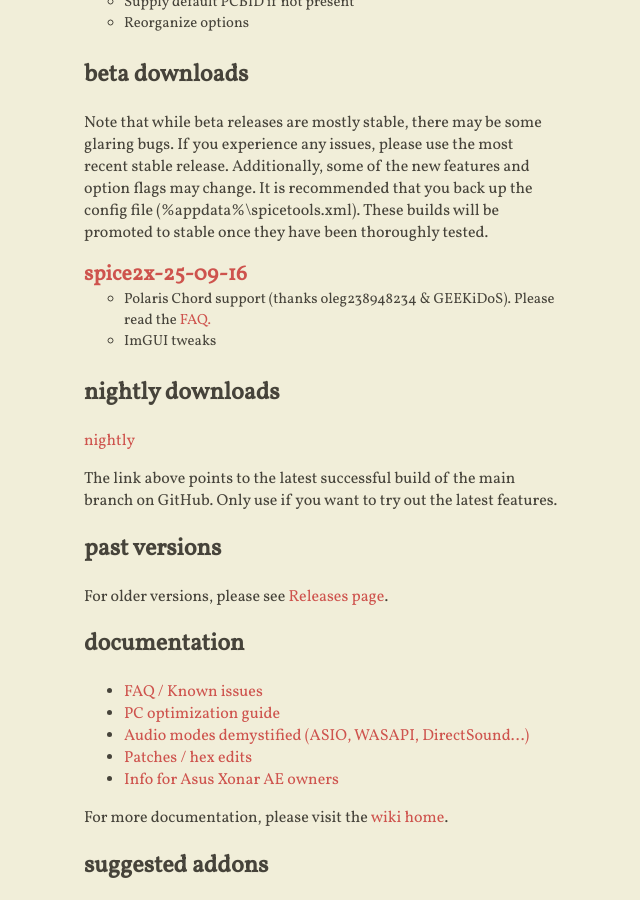
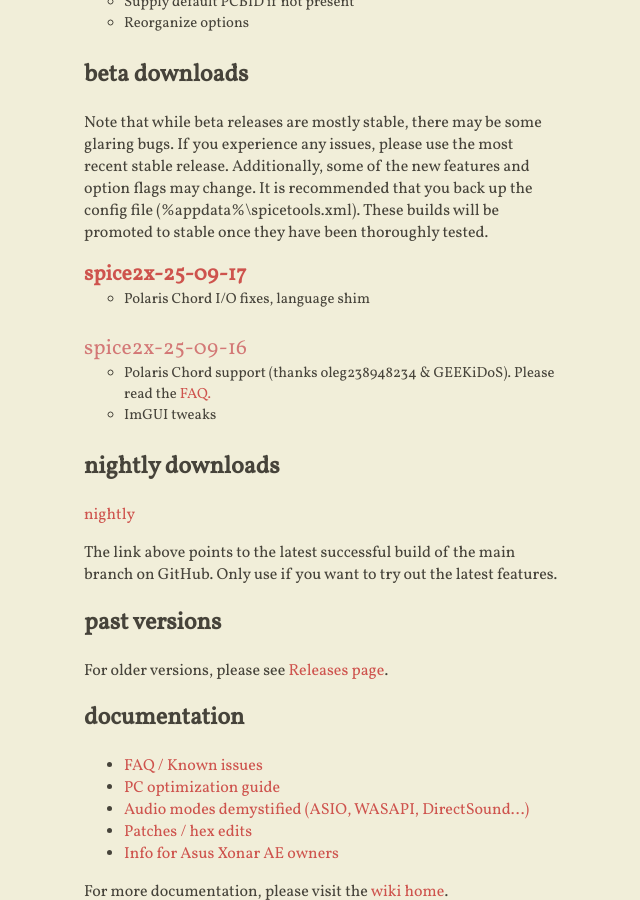
Before and after one commit to spice2x/spice2x.github.io, a Jekyll site: the page built from docs/index.html, in a window 1280 px wide and 900 px high, scrolled down 801 px. Shown: the whole window, without its empty margins (420-1060 px from the left). Built offline with Jekyll 4.4.1, drawn with Linux system fonts in a browser that asks for light colours; nearby versions of some CDN libraries.

Commit message:
25-09-17

```diff
--- a/docs/_includes/content.html
+++ b/docs/_includes/content.html
@@ -50,7 +50,15 @@
   stable once they have been thoroughly tested.
 </p>
 <ul class="downloads-beta highlight-latest">
-    <li>
+  <li>
+    <a class="download-link" href="https://github.com/spice2x/spice2x.github.io/releases/download/25-09-17/spice2x-25-09-17.zip">
+      spice2x-25-09-17
+    </a>
+    <ul>
+      <li>Polaris Chord I/O fixes, language shim</li>
+    </ul>
+  </li>
+  <li>
     <a class="download-link" href="https://github.com/spice2x/spice2x.github.io/releases/download/25-09-16/spice2x-25-09-16.zip">
       spice2x-25-09-16
     </a>
```
